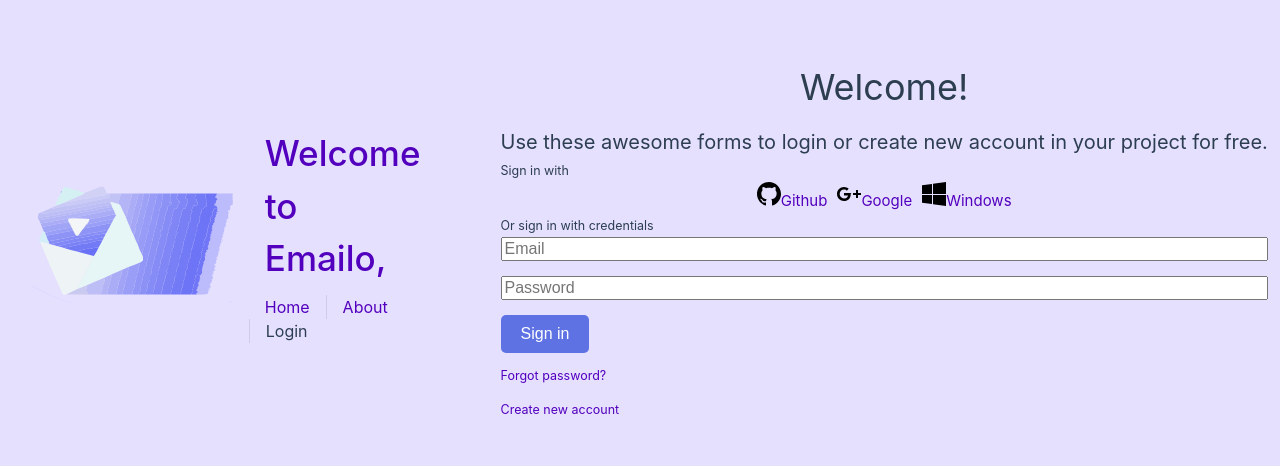
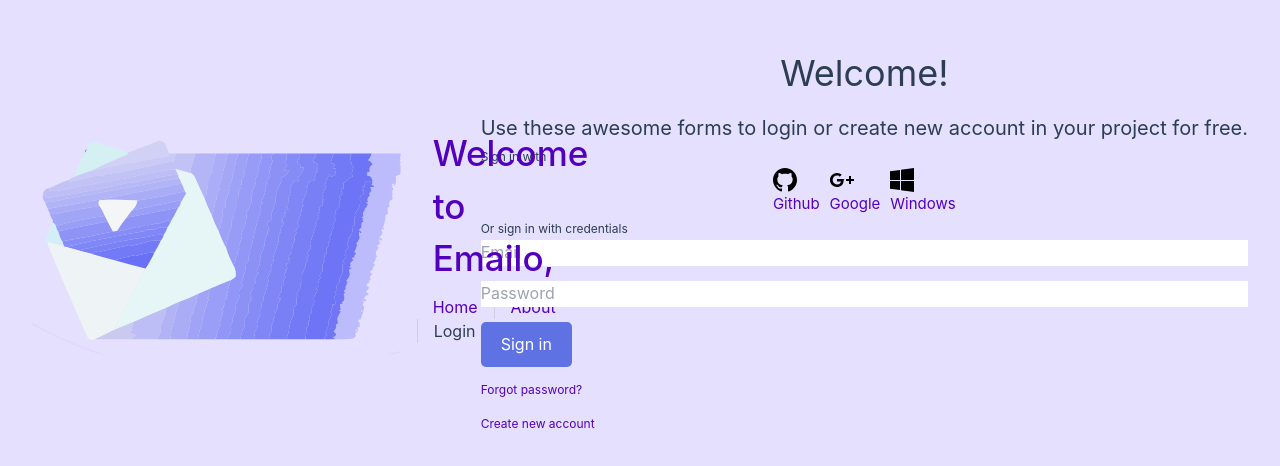
Before and after one commit to Nath9666/EmailManagement, a Vue app in the folder emailmanagement/: page /login in a window 1280 px wide. Shown: the part 160-626 px from the top of the page. Built offline with nearby package versions, Linux system fonts and the light colour scheme; no server answers; the database is empty.

Commit message:
tailwind and route protect to emails

```diff
--- a/emailmanagement/index.html
+++ b/emailmanagement/index.html
@@ -4,6 +4,7 @@
     <meta charset="UTF-8" />
     <link rel="icon" href="/logo.ico" />
     <meta name="viewport" content="width=device-width, initial-scale=1.0" />
+    <link rel="stylesheet" href="/src/style.css" />
     <title>Emailo</title>
   </head>
   <body>
--- a/emailmanagement/package.json
+++ b/emailmanagement/package.json
@@ -12,7 +12,6 @@
   },
   "dependencies": {
     "@popperjs/core": "^2.11.8",
-    "bootstrap": "^5.3.2",
     "element-plus": "^2.0.12",
     "firebase": "^10.5.2",
     "nouislider": "^15.7.1",
@@ -26,9 +25,12 @@
     "@rushstack/eslint-patch": "^1.3.3",
     "@vitejs/plugin-vue": "^4.4.0",
     "@vue/eslint-config-prettier": "^8.0.0",
+    "autoprefixer": "^10.4.16",
     "eslint": "^8.49.0",
     "eslint-plugin-vue": "^9.17.0",
+    "postcss": "^8.4.31",
     "prettier": "^3.0.3",
+    "tailwindcss": "^3.3.5",
     "vite": "^4.4.11"
   }
 }
--- /dev/null
+++ b/emailmanagement/postcss.config.js
@@ -0,0 +1,6 @@
+module.exports = {
+  plugins: {
+    tailwindcss: {},
+    autoprefixer: {},
+  },
+}
--- a/emailmanagement/src/firebase/index.js
+++ b/emailmanagement/src/firebase/index.js
@@ -66,4 +66,18 @@ async function addUser(user) {
   })
 }
 
-export default { firebaseapp, db, notes, emails, users, addNote, addUser }
+async function deleteUser(id) {
+  await deleteDoc(doc(db, 'user', id))
+}
+
+async function existUser(email) {
+  var queryUsers = await getDocs(collection(db, 'user'))
+  queryUsers.forEach((doc) => {
+    if (doc.data().email === email) {
+      return true
+    }
+  })
+  return false
+}
+
+export default { firebaseapp, db, notes, emails, users, addNote, addUser, deleteUser, existUser }
--- a/emailmanagement/src/main.js
+++ b/emailmanagement/src/main.js
@@ -3,13 +3,9 @@ import './assets/main.css'
 import { createApp } from 'vue'
 import { createPinia } from 'pinia'
 
-import 'bootstrap/dist/js/bootstrap.js'
-
-//import { BootstrapVue, IconsPlugin } from 'bootstrap-vue'
-
 import App from './App.vue'
+import firebaseapp from './firebase'
 import router from './router'
-import firebaseapp from './firebase'
 
 const app = createApp(App)
 
--- a/emailmanagement/src/router/index.js
+++ b/emailmanagement/src/router/index.js
@@ -1,6 +1,7 @@
 import { createRouter, createWebHistory } from 'vue-router'
 import HomeView from '../views/HomeView.vue'
 import NotFound from '../views/NotFound.vue'
+import { useStore } from '../stores/user'
 
 const router = createRouter({
   history: createWebHistory(import.meta.env.BASE_URL),
@@ -44,6 +45,14 @@ const router = createRouter({
     {
       path: '/emails',
       name: 'emails',
+      beforeEnter: (to, from, next) => {
+        const store = useStore()
+        if (store.user === null) {
+          next('/login')
+        } else {
+          next()
+        }
+      },
       component: () => import('../views/EmailsView.vue')
     }
   ]
--- /dev/null
+++ b/emailmanagement/src/style.css
@@ -0,0 +1,3 @@
+@tailwind base;
+@tailwind components;
+@tailwind utilities;
--- a/emailmanagement/src/views/RegisterView.vue
+++ b/emailmanagement/src/views/RegisterView.vue
@@ -217,6 +217,9 @@ export default {
         return {
           error: 'Passwords do not match'
         }
+      } else if (firebase.existUser()) {
+        this.error = 'User already exist, please change your email'
+        return
       } else {
         // si tout est bon, on envoie les données au serveur et on renvoie à la page de login
         firebase.addUser({
--- /dev/null
+++ b/emailmanagement/tailwind.config.js
@@ -0,0 +1,8 @@
+/** @type {import('tailwindcss').Config} */
+module.exports = {
+  content: ['./index.html', './src/**/*.{js,ts,jsx,tsx}'],
+  theme: {
+    extend: {}
+  },
+  plugins: []
+}
```
Also changed, not shown: 1 other file (tests, documents, lock files or other folders).
